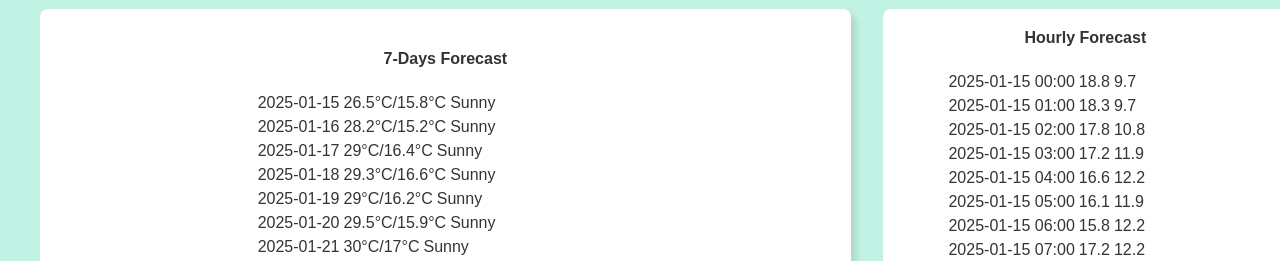
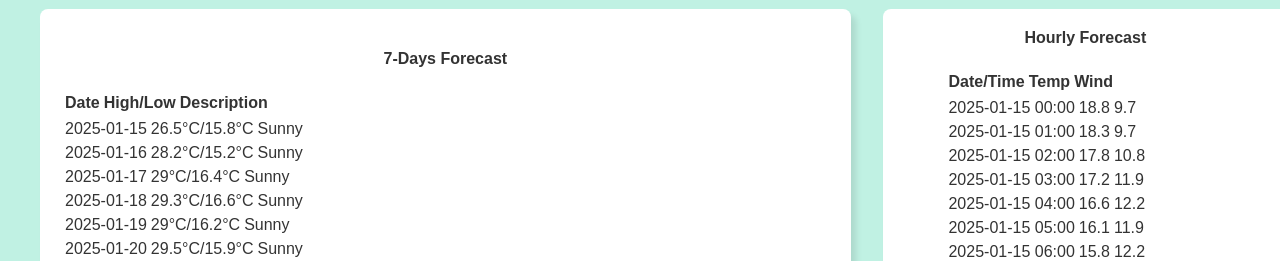
Before and after one commit to Umang771/Weather-app, a React app: page / in a window 1280 px wide. Shown: the part 539-800 px from the top of the page. Built offline with nearby package versions, Linux system fonts and the light colour scheme; no server answers; the HTML template or start-up script is replaced by a standard one.

Commit message:
Update WeatherDetails.jsx

```diff
--- a/src/components/WeatherDetails.jsx
+++ b/src/components/WeatherDetails.jsx
@@ -46,7 +46,16 @@ const WeatherDetails = (props) => {
             <h4>
               <b>7-Days Forecast</b>
             </h4>
-            <table className="table tablefor">
+            <table className="table">
+              <thead>
+                <tr>
+                  <div className="headerfor">
+                  <th >Date</th>
+                  <th >High/Low</th>
+                  <th >Description</th>
+                  </div>
+                </tr>
+              </thead>
               {first.map((element) => {
                 return (
                   <div key={element.date}>
@@ -67,6 +76,15 @@ const WeatherDetails = (props) => {
               <b>Hourly Forecast</b>
             </h4>
             <table className="table tablehour">
+            <thead>
+                <tr>
+                  <div className="hourfor">
+                  <th >Date/Time</th>
+                  <th >Temp</th>
+                  <th >Wind</th>
+                  </div>
+                </tr>
+              </thead>
               {hour.map((element) => {
                 return (
                   <div key={element.time}>
```
